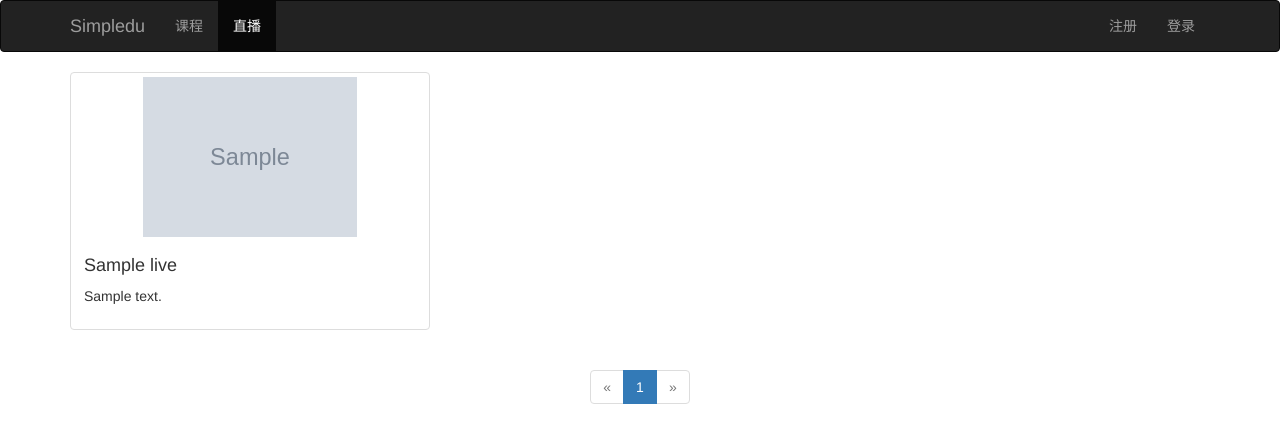
After one commit to caichang01/simpledu, a Flask app: page /live/ in a window 1280 px wide. The commit adds this page. Shown: the top 443 px of the page. Run offline with Flask 2, Linux system fonts and the light colour scheme; tables that the repository leaves empty hold one stand-in row (values such as "Sample post"); grey boxes marked "Sample" are stand-in pictures; some libraries are stand-ins or nearby versions.

Commit message:
增加直播功能，控制台实现对直播的增加

```diff
--- a/simpledu/app.py
+++ b/simpledu/app.py
@@ -17,10 +17,11 @@ def register_extensions(app):
     login_manager.login_view = 'front.login'
 
 def register_blueprints(app):
-    from .handlers import front, course, admin
+    from .handlers import front, course, admin, live
     app.register_blueprint(front)
     app.register_blueprint(course)
     app.register_blueprint(admin)
+    app.register_blueprint(live)
 
 def create_app(config):
     app = Flask(__name__)
--- a/simpledu/handlers/__init__.py
+++ b/simpledu/handlers/__init__.py
@@ -1,3 +1,4 @@
 from .front import front
 from .course import course
 from .admin import admin
+from .live import live
--- /dev/null
+++ b/simpledu/handlers/live.py
@@ -0,0 +1,19 @@
+from flask import Blueprint, render_template, request, current_app
+from simpledu.models import Live
+
+live = Blueprint('live', __name__, url_prefix='/live')
+
+
+@live.route('/')
+def index():
+    page = request.args.get('page', default=1, type=int)
+    lives = Live.query.paginate(page=page,
+                                    per_page=current_app.config['INDEX_PER_PAGE'],
+                                    error_out=False)
+    return render_template('live/index.html', pagination=lives)
+
+
+@live.route('/<int:live_id>')
+def detail(live_id):
+    live = Live.query.get_or_404(live_id)
+    return render_template('live/detail.html', live=live)
--- a/simpledu/models.py
+++ b/simpledu/models.py
@@ -88,3 +88,22 @@ class Chapter(Base):
     @property
     def url(self):
         return url_for('course.chapter', course_id=self.course_id, chapter_id=self.id)
+
+
+class Live(Base):
+    __tablename__ = 'live'
+
+    id = db.Column(db.Integer, primary_key=True)
+    name = db.Column(db.String(128), unique=True, index=True)
+    description = db.Column(db.String(256))
+    image_url = db.Column(db.String(256))
+    live_url = db.Column(db.String(256))
+    broadcaster_id = db.Column(db.Integer, db.ForeignKey('user.id', ondelete="CASCADE"))
+    broadcaster = db.relationship('User', uselist=False)
+
+    def __repr__(self):
+        return '<Live:{}>'.format(self.name)
+
+    @property
+    def url(self):
+        return url_for('live.detail', live_id=self.id)
--- a/simpledu/static/main.css
+++ b/simpledu/static/main.css
@@ -17,3 +17,13 @@ a:visited {
 .course img {
   height: 160px !important;
 }
+
+.live__name,
+.live__description {
+  text-overflow: ellipsis;
+  overflow: hidden;
+  white-space: nowrap
+}
+.live img {
+  height: 160px !important;
+}
--- a/simpledu/templates/base.html
+++ b/simpledu/templates/base.html
@@ -4,6 +4,7 @@
         <meta charset="UTF-8">
         <title>{% block title %}{% endblock %}</title>
         {% block head_css %}
+        <!-- 备用链接  -->
         <link rel="stylesheet" href="http://labfile.oss.aliyuncs.com/courses/923/week7/code/bootstrap-3.3.7-dist/css/bootstrap.min.css">
         <link rel="stylesheet" href="{{ url_for('static', filename='main.css') }}">
         {% endblock %}
@@ -25,11 +26,13 @@
 	<!-- Collect the nav links, forms, and other content for toggling -->
 	<div class="collapse navbar-collapse" id="bs-example-navbar-collapse-1">
 	<ul class="nav navbar-nav">
-		<li class="active"><a href="/">课程<span class="sr-only">(current)</span></a></li>
-		<li><a href="#">直播</a></li>
-        {% if current_user.is_authenticated and current_user.is_admin %}
-        <li><a href="{{ url_for('admin.index') }}">控制台</a></li>
-        {% endif %}
+        {% block active_li %}
+		    <li class="active"><a href="/">课程<span class="sr-only">(current)</span></a></li>
+		    <li><a href="{{ url_for('live.index') }}">直播</a></li>
+            {% if current_user.is_authenticated and current_user.is_admin %}
+            <li><a href="{{ url_for('admin.index') }}">控制台</a></li>
+            {% endif %}
+        {% endblock %}
 	</ul>
 <ul class="nav navbar-nav navbar-right">
   {% if not current_user.is_authenticated %}
@@ -67,7 +70,9 @@
 </div>
       {% block tail_js %}
       <!-- Bootstrap ?? jQuery -->
+      <!-- 备用链接  -->
       <script src="https://cdnjs.cloudflare.com/ajax/libs/jquery/3.2.1/jquery.min.js"></script>
+      <!-- 备用链接  -->
       <script src="http://labfile.oss.aliyuncs.com/courses/923/week7/code/bootstrap-3.3.7-dist/js/bootstrap.min.js"></script>
       {% endblock %}
     </body>
--- a/simpledu/templates/course/detail.html
+++ b/simpledu/templates/course/detail.html
@@ -6,8 +6,8 @@ Course - {{ course.name }}
 
 {% block body %}
 <div class="jumbotron">
- <h2>{{ course.name }}</h2>
-  <p>{{ course.description }}</p>
+    <h2>{{ course.name }}</h2>
+    <p>{{ course.description }}</p>
 </div>
 <div class="row">
  <div class="col-md-8">
--- /dev/null
+++ b/simpledu/templates/live/index.html
@@ -0,0 +1,34 @@
+{% extends "base.html" %}
+{% from "macros.html" import render_pagination %}
+
+{% block title %}
+Live
+{% endblock %}
+
+{% block active_li %}
+    <li><a href="/">课程</a></li>
+    <li class="active"><a href="{{ url_for('live.index') }}">直播<span class="sr-only">(current)</span></a></li>
+    {% if current_user.is_authenticated and current_user.is_admin %}
+        <li><a href="{{ url_for('admin.index') }}">控制台</a></li>
+    {% endif %}
+{% endblock %}
+
+{%block body %}
+<div class="row">
+  {% for live in pagination.items %}
+  <div class="col-sm-6 col-md-4 live">
+    <div class="thumbnail">
+      <a href="{{ live.url }}" target="_blank">
+        <img src="{{ live.image_url }}" alt="直播">
+        <div class="caption">
+            <h4 class="live__name">{{ live.name }}</h4>
+            <p class="live__description">{{ live.description }}</p>
+        </div>
+      </a>
+    </div>
+  </div>
+  {% endfor %}
+</div>
+<!-- 使用 macro 渲染分页组件 -->
+{{ render_pagination(pagination, 'live.index') }}
+{% endblock %}
```
Also changed, not shown: simpledu/forms.py (+26 -2 lines), simpledu/handlers/admin.py (+25 -2 lines), simpledu/templates/admin/create_lives.html (added, +7 -0 lines), simpledu/templates/admin/index.html (+9 -0 lines), simpledu/templates/admin/lives.html (added, +48 -0 lines), simpledu/templates/live/detail.html (added, +49 -0 lines).
